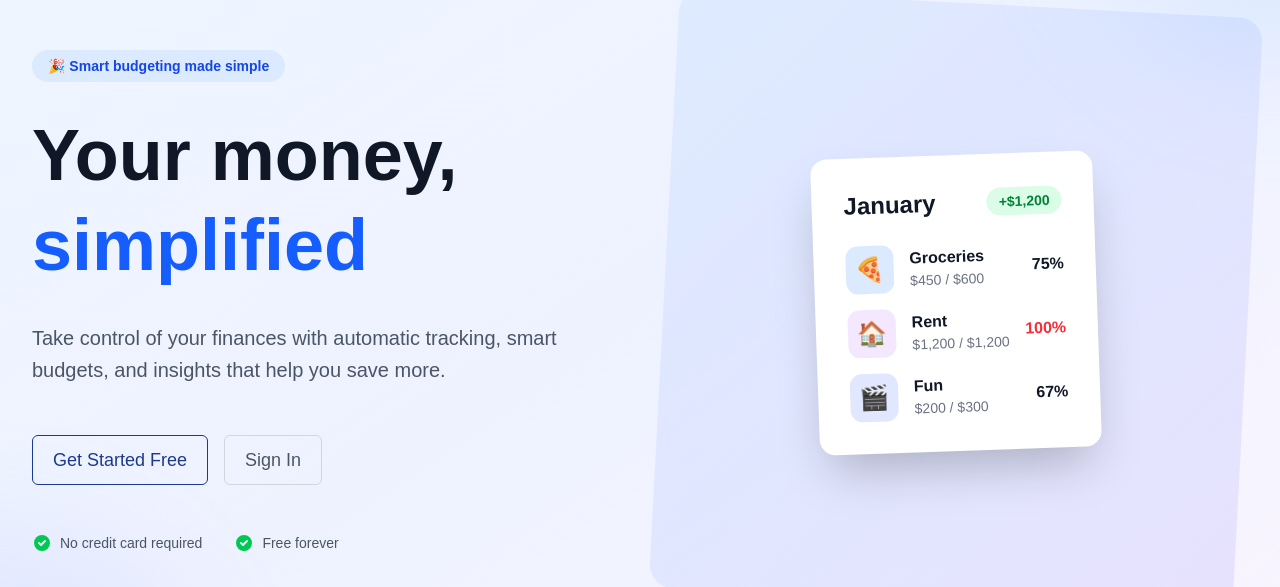
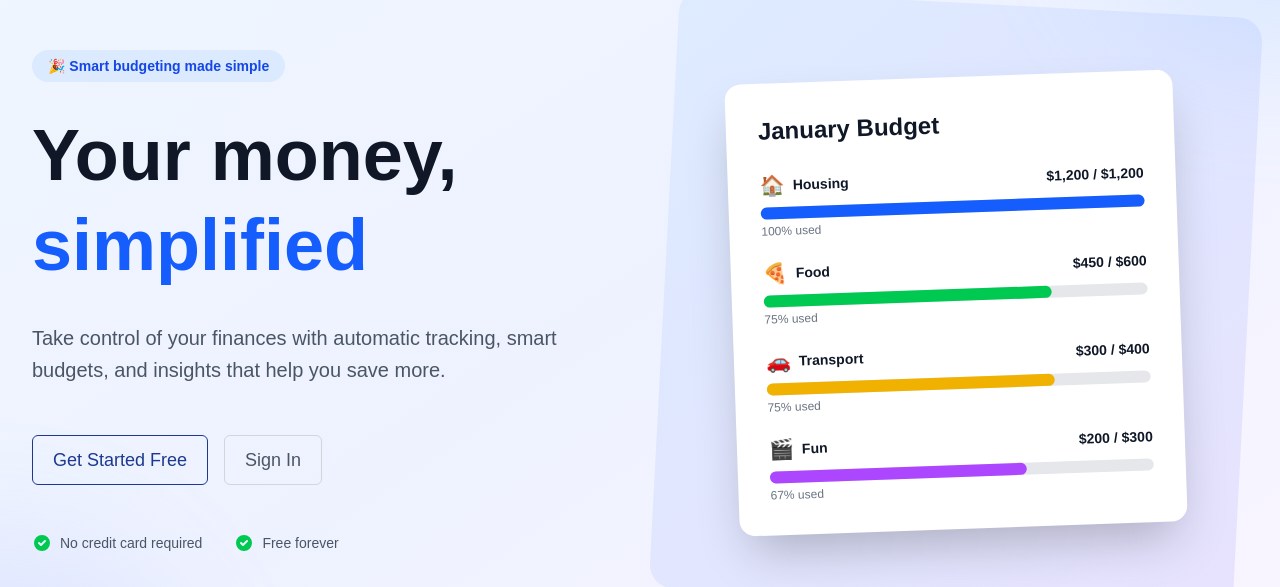
Before and after one commit to DylanDtm4/Bluget, a Next.js app in the folder frontend/: page / in a window 1280 px wide. Shown: the part 190-777 px from the top of the page. Built offline with nearby package versions, Linux system fonts and the light colour scheme; no server answers.

Commit message:
Hero page

```diff
--- a/frontend/src/app/page.tsx
+++ b/frontend/src/app/page.tsx
@@ -1,3 +1,4 @@
+"use client";
 import Link from "next/link";
 import Button from "@/components/ui/Button";
 
@@ -7,7 +8,7 @@ export default function HomePage() {
 			{/* Hero Section */}
 			<div
 				id="hero"
-				className="relative overflow-hidden bg-linear-to-br from-blue-50 via-indigo-50 to-purple-50"
+				className="relative overflow-hidden bg-gradient-to-br from-blue-50 via-indigo-50 to-purple-50"
 			>
 				{/* Decorative background elements */}
 				<div className="absolute top-0 right-0 w-96 h-96 bg-blue-300 rounded-full blur-3xl opacity-20 -translate-y-1/2 translate-x-1/2"></div>
@@ -79,64 +80,102 @@ export default function HomePage() {
 							</div>
 						</div>
 
-						{/* Right Image/Visual */}
+						{/* Right Image/Visual - Budget Progress Bars */}
 						<div className="relative lg:h-[600px] hidden lg:block">
-							<div className="absolute inset-0 bg-linear-to-br from-blue-400 to-indigo-600 rounded-3xl transform rotate-3 opacity-10"></div>
-							<div className="absolute inset-0 flex items-center justify-center">
-								<div className="bg-white rounded-2xl shadow-2xl p-8 max-w-md transform -rotate-2 hover:rotate-0 transition-transform duration-300">
-									<div className="space-y-6">
-										<div className="flex items-center justify-between">
-											<h3 className="text-2xl font-bold text-gray-900">
-												January
+							<div className="absolute inset-0 bg-gradient-to-br from-blue-400 to-indigo-600 rounded-3xl transform rotate-3 opacity-10"></div>
+							<div className="absolute inset-0 flex items-center justify-center p-4">
+								<div className="bg-white rounded-2xl shadow-2xl p-8 w-full max-w-md transform -rotate-2 hover:rotate-0 transition-transform duration-300">
+									<h3 className="text-2xl font-bold text-gray-900 mb-6">
+										January Budget
 									</h3>
-											<span className="px-3 py-1 bg-green-100 text-green-700 rounded-full text-sm font-semibold">
-												+$1,200
+
+									<div className="space-y-5">
+										{/* Housing */}
+										<div>
+											<div className="flex items-center justify-between mb-2">
+												<div className="flex items-center gap-2">
+													<span className="text-xl">🏠</span>
+													<span className="text-sm font-semibold text-gray-900">
+														Housing
 													</span>
 												</div>
-
-										<div className="space-y-4">
-											<div className="flex items-center gap-4">
-												<div className="w-12 h-12 bg-blue-100 rounded-xl flex items-center justify-center text-2xl">
-													🍕
+												<span className="text-sm font-bold text-gray-900">
+													$1,200 / $1,200
+												</span>
 											</div>
-												<div className="flex-1">
-													<p className="font-semibold text-gray-900">
-														Groceries
-													</p>
-													<p className="text-sm text-gray-500">$450 / $600</p>
+											<div className="w-full bg-gray-200 rounded-full h-3">
+												<div
+													className="bg-blue-600 h-3 rounded-full"
+													style={{ width: "100%" }}
+												></div>
 											</div>
-												<div className="text-right">
-													<p className="font-bold text-gray-900">75%</p>
-												</div>
+											<p className="text-xs text-gray-500 mt-1">100% used</p>
 										</div>
 
-											<div className="flex items-center gap-4">
-												<div className="w-12 h-12 bg-purple-100 rounded-xl flex items-center justify-center text-2xl">
-													🏠
+										{/* Food */}
+										<div>
+											<div className="flex items-center justify-between mb-2">
+												<div className="flex items-center gap-2">
+													<span className="text-xl">🍕</span>
+													<span className="text-sm font-semibold text-gray-900">
+														Food
+													</span>
 												</div>
-												<div className="flex-1">
-													<p className="font-semibold text-gray-900">Rent</p>
-													<p className="text-sm text-gray-500">
-														$1,200 / $1,200
-													</p>
+												<span className="text-sm font-bold text-gray-900">
+													$450 / $600
+												</span>
 											</div>
-												<div className="text-right">
-													<p className="font-bold text-red-500">100%</p>
+											<div className="w-full bg-gray-200 rounded-full h-3">
+												<div
+													className="bg-green-500 h-3 rounded-full"
+													style={{ width: "75%" }}
+												></div>
 											</div>
+											<p className="text-xs text-gray-500 mt-1">75% used</p>
 										</div>
 
-											<div className="flex items-center gap-4">
-												<div className="w-12 h-12 bg-indigo-100 rounded-xl flex items-center justify-center text-2xl">
-													🎬
+										{/* Transport */}
+										<div>
+											<div className="flex items-center justify-between mb-2">
+												<div className="flex items-center gap-2">
+													<span className="text-xl">🚗</span>
+													<span className="text-sm font-semibold text-gray-900">
+														Transport
+													</span>
 												</div>
-												<div className="flex-1">
-													<p className="font-semibold text-gray-900">Fun</p>
-													<p className="text-sm text-gray-500">$200 / $300</p>
+												<span className="text-sm font-bold text-gray-900">
+													$300 / $400
+												</span>
 											</div>
-												<div className="text-right">
-													<p className="font-bold text-gray-900">67%</p>
+											<div className="w-full bg-gray-200 rounded-full h-3">
+												<div
+													className="bg-yellow-500 h-3 rounded-full"
+													style={{ width: "75%" }}
+												></div>
 											</div>
+											<p className="text-xs text-gray-500 mt-1">75% used</p>
 										</div>
+
+										{/* Entertainment */}
+										<div>
+											<div className="flex items-center justify-between mb-2">
+												<div className="flex items-center gap-2">
+													<span className="text-xl">🎬</span>
+													<span className="text-sm font-semibold text-gray-900">
+														Fun
+													</span>
+												</div>
+												<span className="text-sm font-bold text-gray-900">
+													$200 / $300
+												</span>
+											</div>
+											<div className="w-full bg-gray-200 rounded-full h-3">
+												<div
+													className="bg-purple-500 h-3 rounded-full"
+													style={{ width: "67%" }}
+												></div>
+											</div>
+											<p className="text-xs text-gray-500 mt-1">67% used</p>
 										</div>
 									</div>
 								</div>
@@ -161,7 +200,7 @@ export default function HomePage() {
 
 				<div className="grid md:grid-cols-3 gap-8">
 					<div className="group">
-						<div className="bg-gradient-linear-br from-blue-50 to-indigo-50 rounded-2xl p-8 h-full border border-blue-100 hover:shadow-xl transition-all duration-300 hover:-translate-y-1">
+						<div className="bg-gradient-to-br from-blue-50 to-indigo-50 rounded-2xl p-8 h-full border border-blue-100 hover:shadow-xl transition-all duration-300 hover:-translate-y-1">
 							<div className="w-14 h-14 bg-blue-500 rounded-xl flex items-center justify-center mb-6 group-hover:scale-110 transition-transform">
 								<span className="text-3xl">💰</span>
 							</div>
@@ -176,7 +215,7 @@ export default function HomePage() {
 					</div>
 
 					<div className="group">
-						<div className="bg-linear-to-br from-indigo-50 to-purple-50 rounded-2xl p-8 h-full border border-indigo-100 hover:shadow-xl transition-all duration-300 hover:-translate-y-1">
+						<div className="bg-gradient-to-br from-indigo-50 to-purple-50 rounded-2xl p-8 h-full border border-indigo-100 hover:shadow-xl transition-all duration-300 hover:-translate-y-1">
 							<div className="w-14 h-14 bg-indigo-500 rounded-xl flex items-center justify-center mb-6 group-hover:scale-110 transition-transform">
 								<span className="text-3xl">🔄</span>
 							</div>
@@ -191,7 +230,7 @@ export default function HomePage() {
 					</div>
 
 					<div className="group">
-						<div className="bg-linear-to-br from-cyan-50 to-blue-50 rounded-2xl p-8 h-full border border-cyan-100 hover:shadow-xl transition-all duration-300 hover:-translate-y-1">
+						<div className="bg-gradient-to-br from-cyan-50 to-blue-50 rounded-2xl p-8 h-full border border-cyan-100 hover:shadow-xl transition-all duration-300 hover:-translate-y-1">
 							<div className="w-14 h-14 bg-cyan-500 rounded-xl flex items-center justify-center mb-6 group-hover:scale-110 transition-transform">
 								<span className="text-3xl">📊</span>
 							</div>
@@ -208,7 +247,7 @@ export default function HomePage() {
 			</div>
 
 			{/* Stats Section */}
-			<div className="bg-linear-to-br from-blue-900 to-indigo-900 text-white py-20">
+			<div className="bg-gradient-to-br from-blue-900 to-indigo-900 text-white py-20">
 				<div className="max-w-7xl mx-auto px-4 sm:px-6 lg:px-8">
 					<div className="grid md:grid-cols-3 gap-12 text-center">
 						<div>
@@ -229,7 +268,7 @@ export default function HomePage() {
 
 			{/* CTA Section */}
 			<div className="max-w-7xl mx-auto px-4 sm:px-6 lg:px-8 py-24">
-				<div className="border border-black/10 bg-linear-to-br from-blue-300 to-indigo-600 rounded-3xl p-12 md:p-16 text-center text-white">
+				<div className="bg-gradient-to-br from-blue-500 to-indigo-600 rounded-3xl p-12 md:p-16 text-center text-white shadow-xl">
 					<h2 className="text-4xl md:text-5xl font-bold mb-6">
 						Start managing your
 						<br />
--- a/frontend/src/components/charts/Chart.tsx
+++ b/frontend/src/components/charts/Chart.tsx
@@ -18,7 +18,7 @@ interface ChartData {
 interface PieChartProps {
 	type: "pie";
 	data: Array<{ name: string; value: number; color: string }>;
-	title: string;
+	title?: string;
 }
 
 interface LineChartProps {
```
Also changed, not shown: 1 other file (tests, documents, lock files or other folders). Lines whose indentation alone changed are shown as unchanged.
